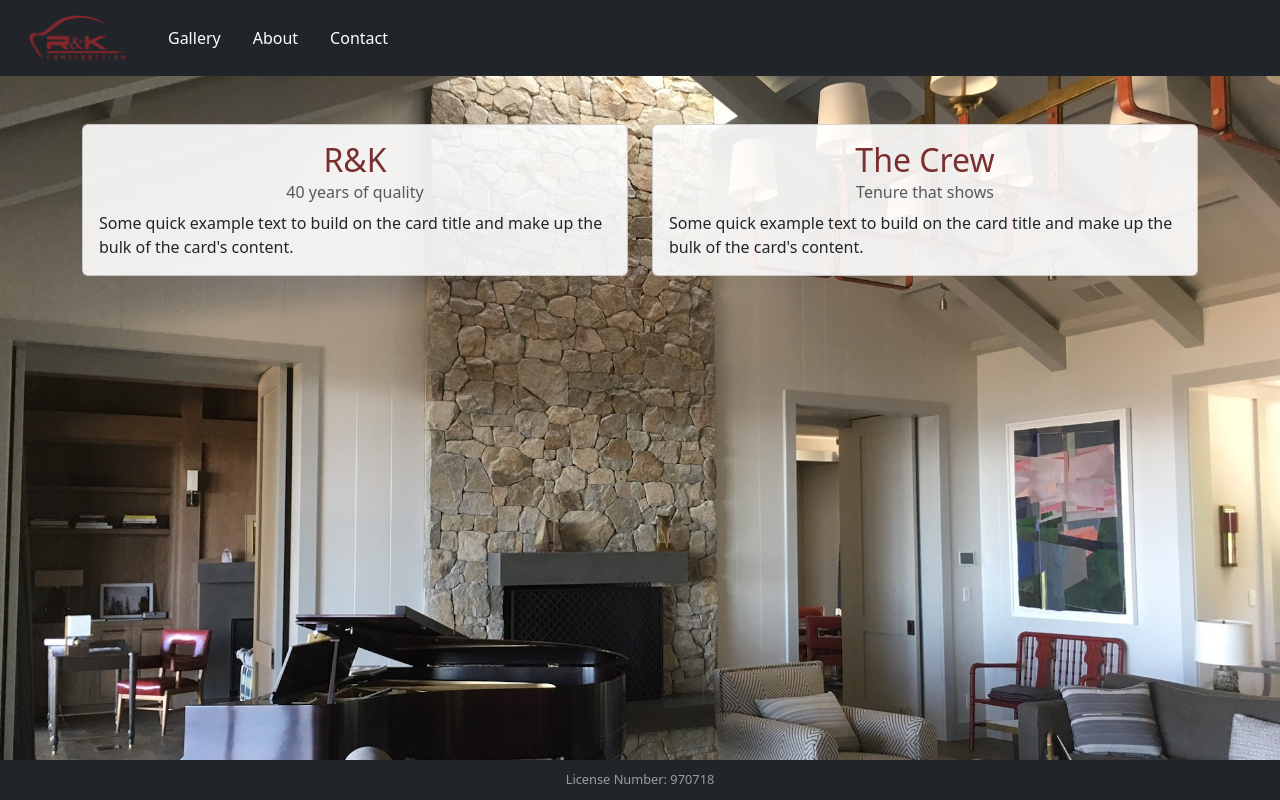
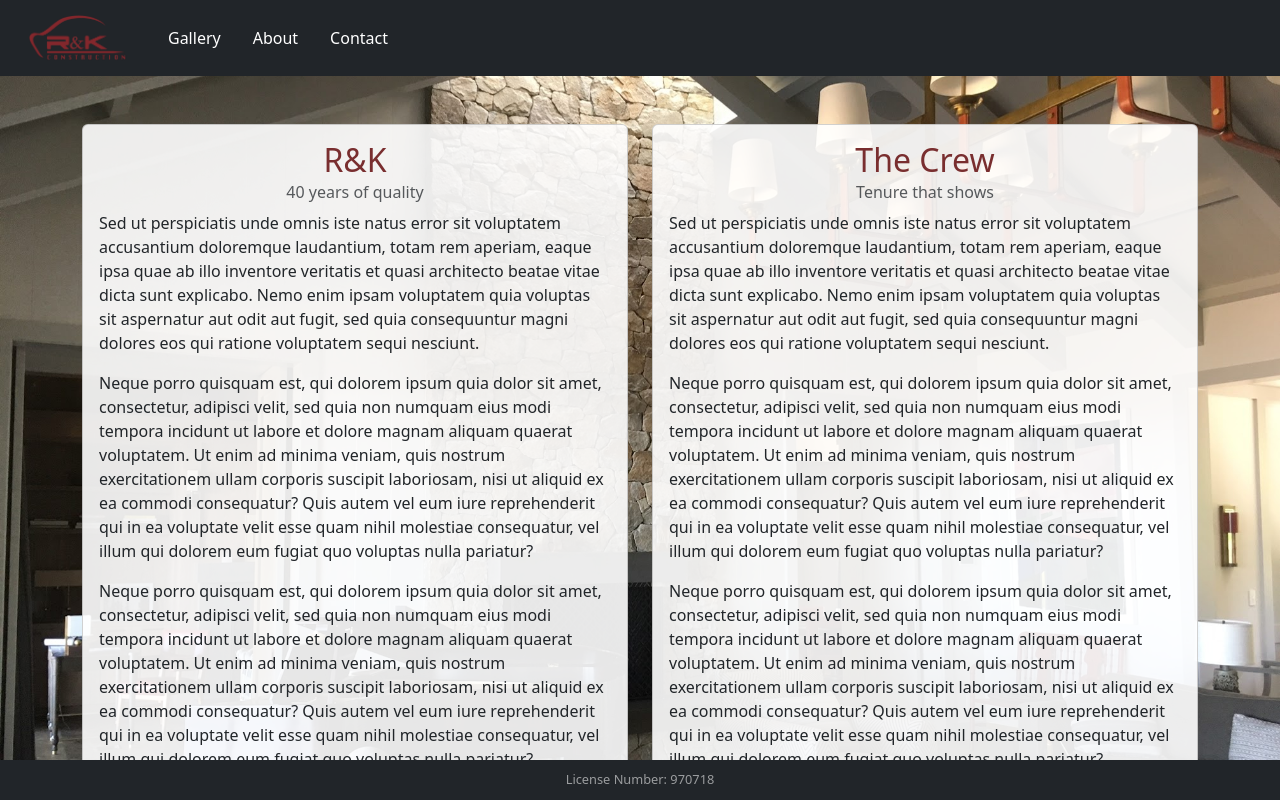
Before and after one commit to connorrubattino/R-K, a React (Vite) app: page /about in a window 1280 px wide. Built offline with nearby package versions, Linux system fonts and the light colour scheme.

Commit message:
lorem to see how about page looks

```diff
--- a/src/views/About.tsx
+++ b/src/views/About.tsx
@@ -18,8 +18,13 @@ export default function About({ }: Props) {
                                 <Card.Title style={{ color: '#792E2F' }} className='text-center' as="h2">R&K</Card.Title>
                                 <Card.Subtitle className="mb-2 text-muted text-center">40 years of quality</Card.Subtitle>
                                 <Card.Text>
-                                    Some quick example text to build on the card title and make up the
-                                    bulk of the card's content.
+                                Sed ut perspiciatis unde omnis iste natus error sit voluptatem accusantium doloremque laudantium, totam rem aperiam, eaque ipsa quae ab illo inventore veritatis et quasi architecto beatae vitae dicta sunt explicabo. Nemo enim ipsam voluptatem quia voluptas sit aspernatur aut odit aut fugit, sed quia consequuntur magni dolores eos qui ratione voluptatem sequi nesciunt.
+                                </Card.Text>
+                                <Card.Text>
+                                Neque porro quisquam est, qui dolorem ipsum quia dolor sit amet, consectetur, adipisci velit, sed quia non numquam eius modi tempora incidunt ut labore et dolore magnam aliquam quaerat voluptatem. Ut enim ad minima veniam, quis nostrum exercitationem ullam corporis suscipit laboriosam, nisi ut aliquid ex ea commodi consequatur? Quis autem vel eum iure reprehenderit qui in ea voluptate velit esse quam nihil molestiae consequatur, vel illum qui dolorem eum fugiat quo voluptas nulla pariatur?
+                                </Card.Text>
+                                <Card.Text>
+                                Neque porro quisquam est, qui dolorem ipsum quia dolor sit amet, consectetur, adipisci velit, sed quia non numquam eius modi tempora incidunt ut labore et dolore magnam aliquam quaerat voluptatem. Ut enim ad minima veniam, quis nostrum exercitationem ullam corporis suscipit laboriosam, nisi ut aliquid ex ea commodi consequatur? Quis autem vel eum iure reprehenderit qui in ea voluptate velit esse quam nihil molestiae consequatur, vel illum qui dolorem eum fugiat quo voluptas nulla pariatur?
                                 </Card.Text>
                             </Card.Body>
                         </Card>
@@ -30,8 +35,13 @@ export default function About({ }: Props) {
                                 <Card.Title style={{ color: '#792E2F' }} className='text-center' as="h2">The Crew</Card.Title>
                                 <Card.Subtitle className="mb-2 text-muted text-center">Tenure that shows</Card.Subtitle>
                                 <Card.Text>
-                                    Some quick example text to build on the card title and make up the
-                                    bulk of the card's content.
+                                Sed ut perspiciatis unde omnis iste natus error sit voluptatem accusantium doloremque laudantium, totam rem aperiam, eaque ipsa quae ab illo inventore veritatis et quasi architecto beatae vitae dicta sunt explicabo. Nemo enim ipsam voluptatem quia voluptas sit aspernatur aut odit aut fugit, sed quia consequuntur magni dolores eos qui ratione voluptatem sequi nesciunt.
+                                </Card.Text>
+                                <Card.Text>
+                                Neque porro quisquam est, qui dolorem ipsum quia dolor sit amet, consectetur, adipisci velit, sed quia non numquam eius modi tempora incidunt ut labore et dolore magnam aliquam quaerat voluptatem. Ut enim ad minima veniam, quis nostrum exercitationem ullam corporis suscipit laboriosam, nisi ut aliquid ex ea commodi consequatur? Quis autem vel eum iure reprehenderit qui in ea voluptate velit esse quam nihil molestiae consequatur, vel illum qui dolorem eum fugiat quo voluptas nulla pariatur?
+                                </Card.Text>
+                                <Card.Text>
+                                Neque porro quisquam est, qui dolorem ipsum quia dolor sit amet, consectetur, adipisci velit, sed quia non numquam eius modi tempora incidunt ut labore et dolore magnam aliquam quaerat voluptatem. Ut enim ad minima veniam, quis nostrum exercitationem ullam corporis suscipit laboriosam, nisi ut aliquid ex ea commodi consequatur? Quis autem vel eum iure reprehenderit qui in ea voluptate velit esse quam nihil molestiae consequatur, vel illum qui dolorem eum fugiat quo voluptas nulla pariatur?
                                 </Card.Text>
                             </Card.Body>
                         </Card>
```
